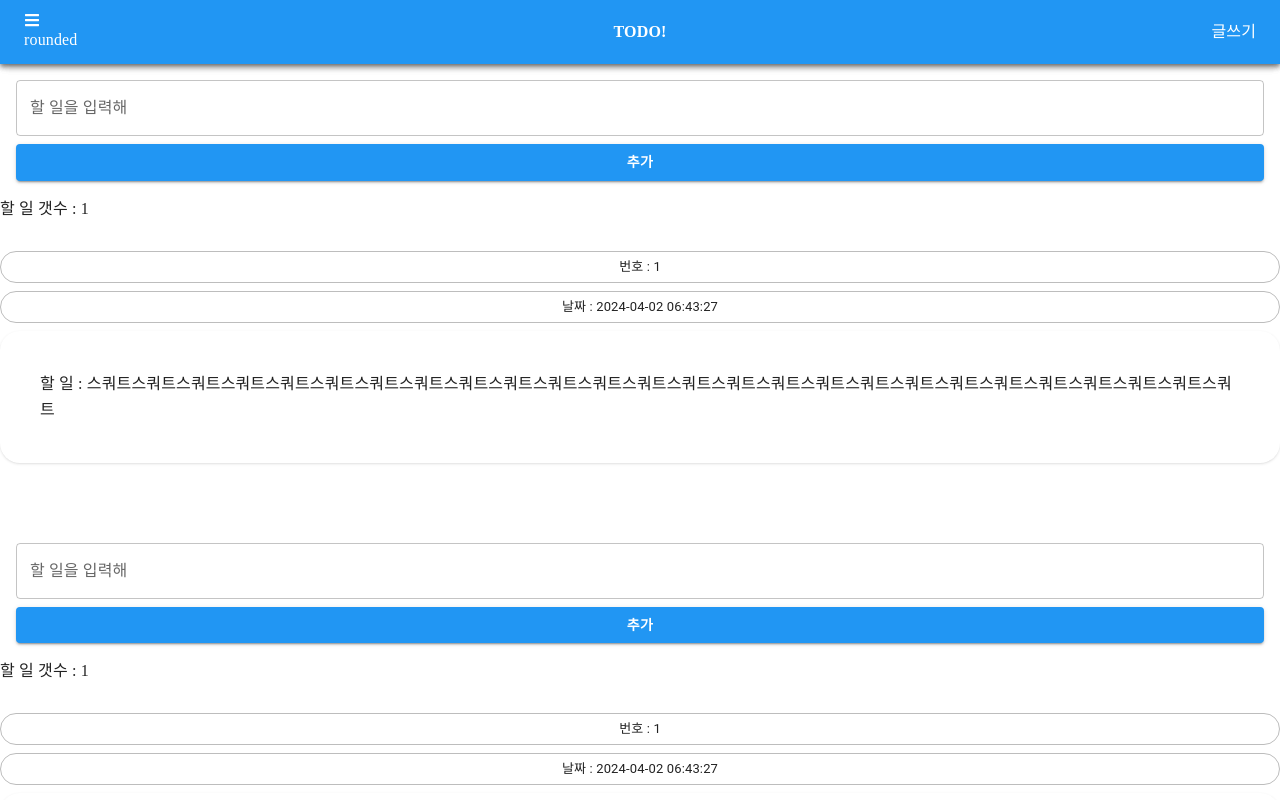
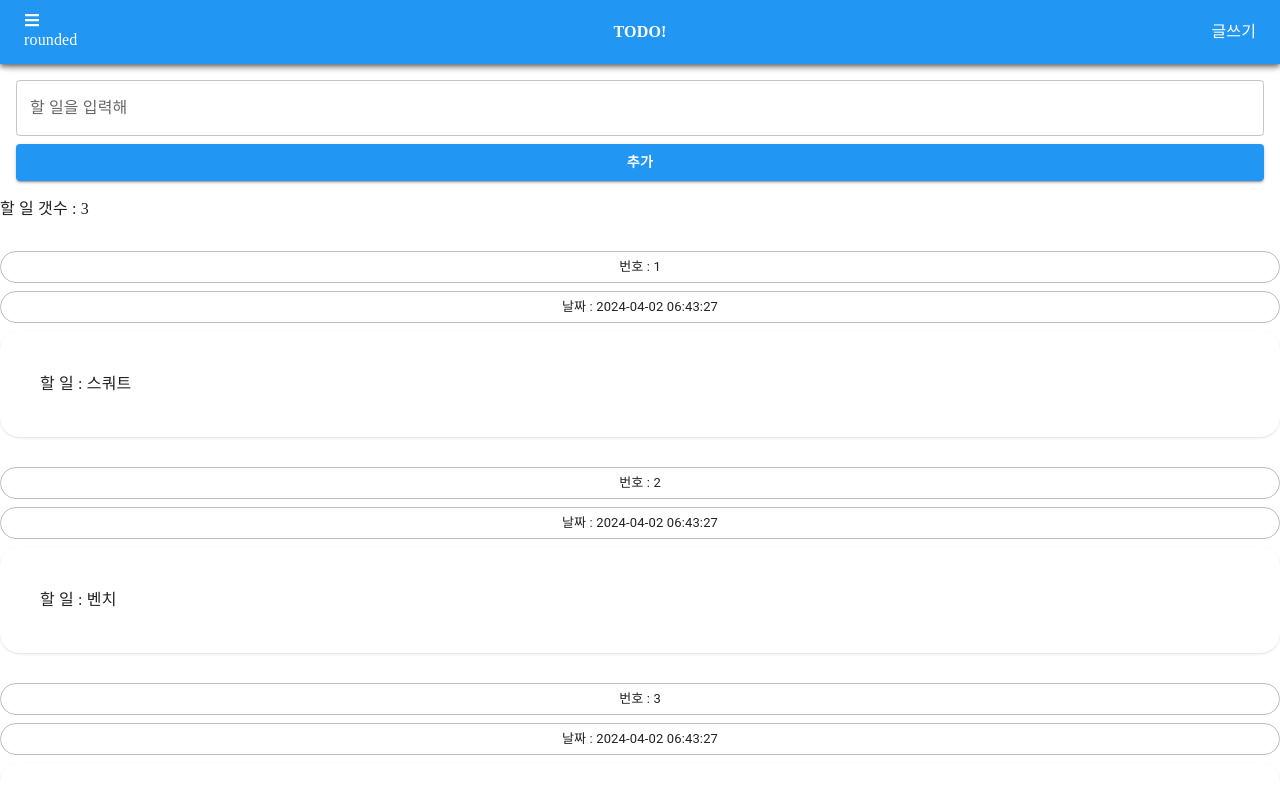
Before and after one commit to tlsdncjf/exam_24_05, a Next.js app: page / in a window 1280 px wide. Shown: the top 800 px of the page. Built offline with nearby package versions, Linux system fonts and the light colour scheme; a web font is replaced by a local one.

Commit message:
테스트데이터 3개 생성, next Config 변경

```diff
--- a/next.config.mjs
+++ b/next.config.mjs
@@ -1,4 +1,4 @@
 /** @type {import('next').NextConfig} */
-const nextConfig = {};
+const nextConfig = { reactStrictMode: false, swcMinify: true };
 
 export default nextConfig;
--- a/src/app/page.js
+++ b/src/app/page.js
@@ -169,11 +169,9 @@ const App = () => {
   const todosState = useTodoStatus(); // 리액트 커스텀 훅
 
   React.useEffect(() => {
-    todosState.addTodo(
-      "스쿼트스쿼트스쿼트스쿼트스쿼트스쿼트스쿼트스쿼트스쿼트스쿼트스쿼트스쿼트스쿼트스쿼트스쿼트스쿼트스쿼트스쿼트스쿼트스쿼트스쿼트스쿼트스쿼트스쿼트스쿼트스쿼트"
-    );
-    // todosState.addTodo('벤치');
-    // todosState.addTodo('데드');
+    todosState.addTodo("스쿼트");
+    todosState.addTodo("벤치");
+    todosState.addTodo("데드");
   }, []);
 
   const onSubmit = (e) => {
```
